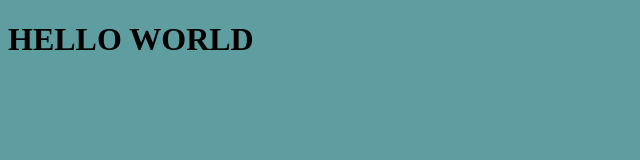
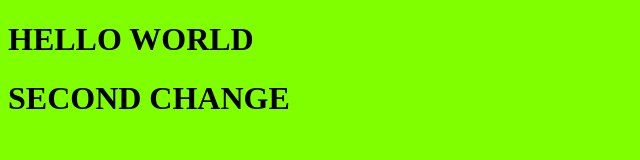
Before and after one commit to premprakashkashyap8/P1withGIT, a plain HTML site: page index.html in a window 1280 px wide. Shown: the whole page, without its empty margins (0-640 px from the left). Drawn offline with Linux system fonts and the light colour scheme.

Commit message:
change background color

```diff
--- a/index.html
+++ b/index.html
@@ -9,6 +9,7 @@
 </head>
 <body>
     <h1>HELLO WORLD</h1>
+    <h1>SECOND CHANGE</h1>
 
 </body>
 </html>
--- a/style.css
+++ b/style.css
@@ -1,3 +1,3 @@
 body{
-    background-color: cadetblue;
+    background-color: chartreuse;
 }
```
